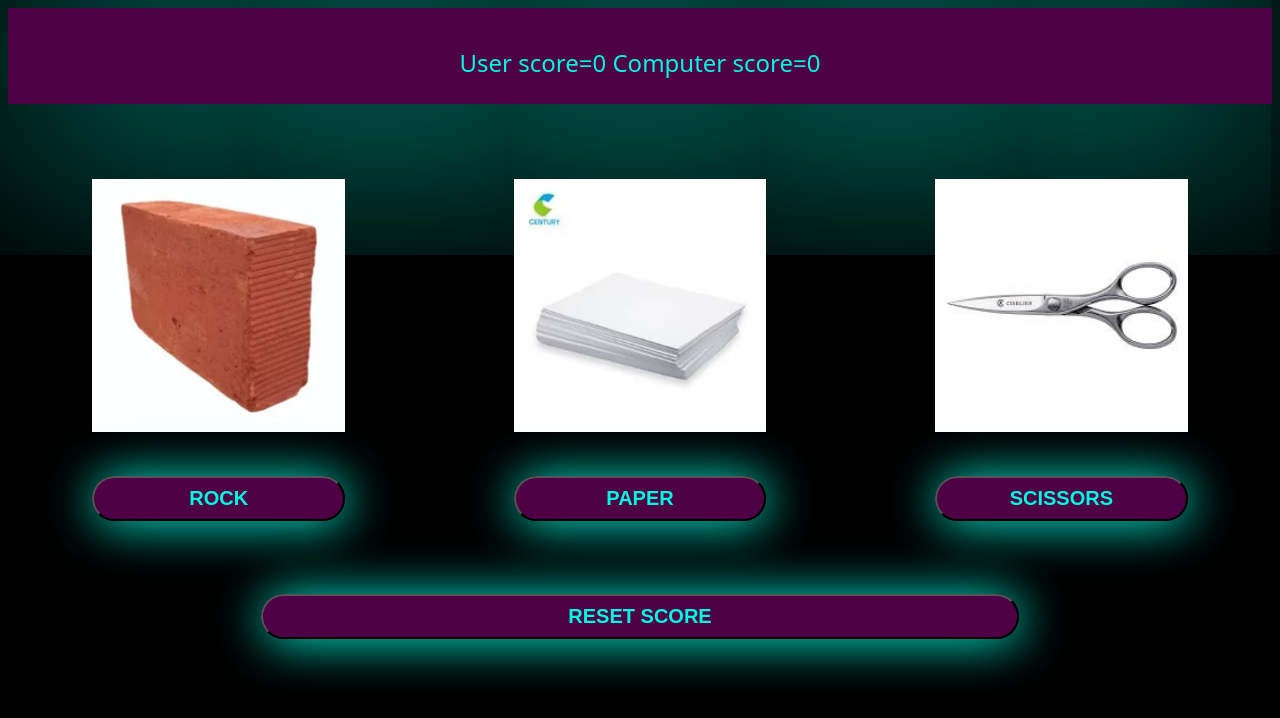
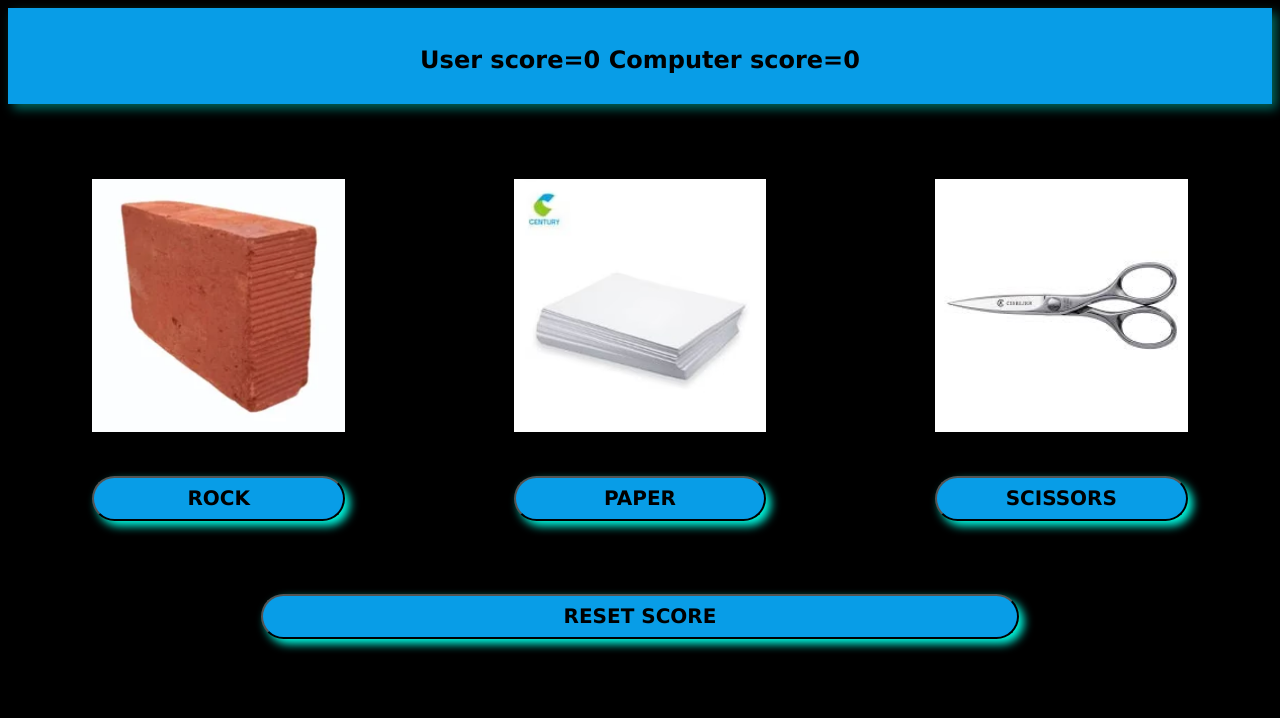
Before and after one commit to ajitdikshit/rockpaperscissors, a plain HTML site: page index.html in a window 1280 px wide. Both pictures are taken after a click on the button "Play Game". Drawn offline with Linux system fonts and the light colour scheme.

Commit message:
Update styles.css

```diff
--- a/styles.css
+++ b/styles.css
@@ -10,23 +10,25 @@
     flex-direction: row;
 }
 .header{
-    background-color: rgba(231, 8, 205, 0.338);
+    background-color: rgb(8, 157, 231);
     padding:3%;
     height:20px;
     font-family: "Tagesschrift", system-ui;
     font-size: 150%;
     transition:0.5s;
-    box-shadow: 5px 5px 1000px rgb(0, 250, 225);
+    box-shadow:  5px 5px 10px rgba(0, 250, 225, 0.397);
     vertical-align: middle;
-    color: rgb(0, 250, 225);
+    color: black;
     transition: 0.5s;
     vertical-align: middle;
     text-align: center;
+    font-weight: 900;
+    font-family: 'Lucida Sans', 'Lucida Sans Regular', 'Lucida Grande', 'Lucida Sans Unicode', Geneva, Verdana, sans-serif;
+
 }
 .header:hover{
     height:25px;
-
-    box-shadow: 5px 5px 10px rgba(0, 250, 225, 0.397);
+    box-shadow: 5px 5px 1000px rgb(0, 250, 225);
 }
 .score{
     transition: 0.5s;
@@ -36,23 +38,27 @@
     font-size: 25px;
 }
 .playbutton{
-   margin-left: 20%;
+    margin-left: 20%;
     transition: 0.5s;
     width:60%;
     margin-top: 40px;
     margin-right: 20px;
     height: 45px;
     font-size: 20px;
-    font-weight: bold;
+    font-weight: 900;
     border-radius: 30px;
-    color:  rgb(0, 250, 225);
-    background-color: rgba(231, 8, 205, 0.338);
-    box-shadow: 2px 2px 50px rgb(0, 250, 225);
+    color:  black;
+    background-color: rgb(8, 157, 231);
+    box-shadow:  5px 5px 10px rgb(0, 250, 225);
     vertical-align: middle;
+    opacity:1;
+    font-family: 'Lucida Sans', 'Lucida Sans Regular', 'Lucida Grande', 'Lucida Sans Unicode', Geneva, Verdana, sans-serif;
+
 }
 .playbutton:hover{
     transform: scale(1.1);
-    box-shadow: 5px 5px 10px rgb(0, 250, 225);
+    box-shadow: 2px 2px 50px rgb(0, 250, 225);
+    font-size: 25px;
 }
 .playarea{
     vertical-align: middle;
@@ -73,8 +79,10 @@
 }
 .scoretext{
     transition:0.3s;
-     color:  rgb(0, 250, 225);
+     color:  black;
      font-size: 250%;
+     font-weight: 900;
+     font-family: 'Lucida Sans', 'Lucida Sans Regular', 'Lucida Grande', 'Lucida Sans Unicode', Geneva, Verdana, sans-serif;
 }
 .heading{
     text-align: center;
@@ -86,6 +94,6 @@
     text-shadow: 5px 5px 25px rgb(0, 250, 225);
 }
 .bodyindex{
-    color: rgb(0, 250, 225);
+    color: black;
     background-color: black;
 }
```
